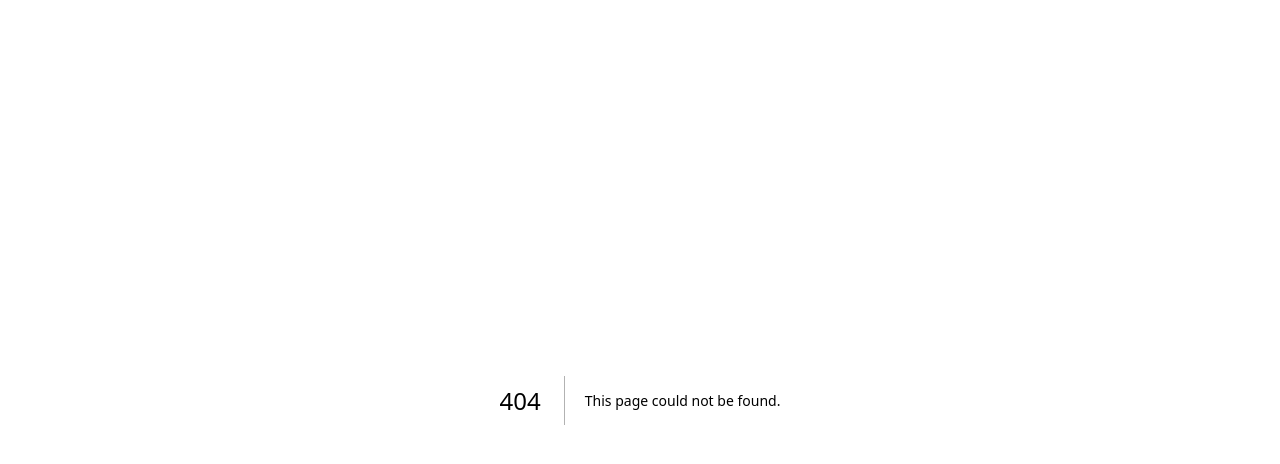
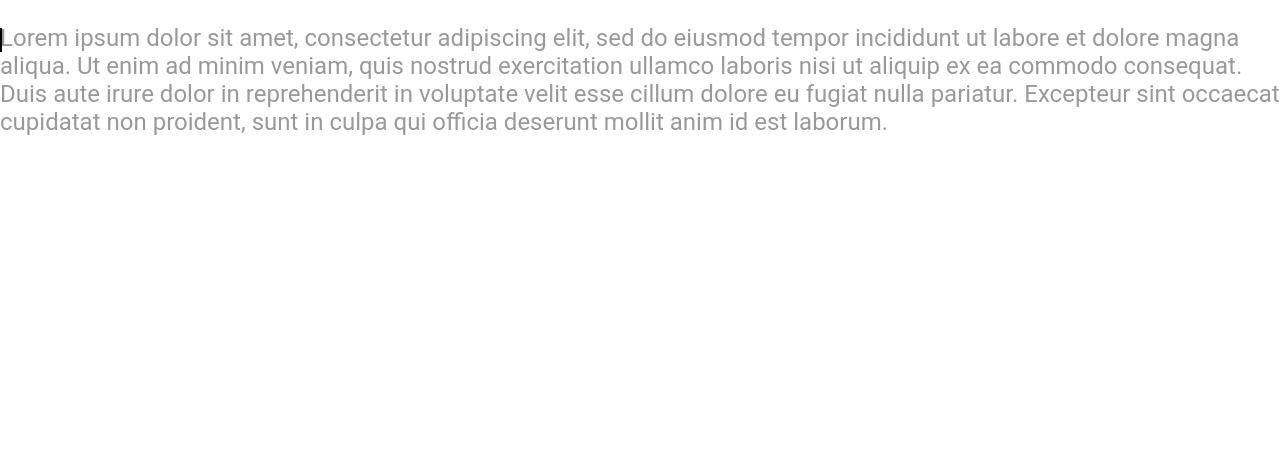
Before and after one commit to eyal-sasson/typer, a Next.js app: page /typer in a window 1280 px wide. Before the commit this address had no page. Shown: the top 464 px of the page. Built offline with nearby package versions, Linux system fonts and the light colour scheme.

Commit message:
Switching to next.js

```diff
--- /dev/null
+++ b/pages/typer.tsx
@@ -0,0 +1,101 @@
+import React from 'react';
+import styles from '../styles/typer.module.css';
+
+const PLACEHOLDER = "Lorem ipsum dolor sit amet, consectetur adipiscing elit, sed do eiusmod tempor incididunt ut labore et dolore magna aliqua. Ut enim ad minim veniam, quis nostrud exercitation ullamco laboris nisi ut aliquip ex ea commodo consequat. Duis aute irure dolor in reprehenderit in voluptate velit esse cillum dolore eu fugiat nulla pariatur. Excepteur sint occaecat cupidatat non proident, sunt in culpa qui officia deserunt mollit anim id est laborum.";
+
+type TyperState = {
+    text: string[][];
+    typed: string[][];
+}
+
+export default class App extends React.Component {
+  render() {
+    return (
+      <div className="App">
+        <Typer />
+      </div>
+    );
+  }
+}
+
+class Typer extends React.Component {
+
+    listening = false;
+    state: TyperState
+
+    constructor(props: any) {
+        super(props);
+        this.state = {
+            text: this.getText(),
+            typed: [[]],
+        };
+    }
+    componentDidMount() {
+        if (!this.listening) {
+            document.addEventListener("keydown", ev => this.onType(ev));
+            this.listening = true;
+        }
+    }
+    getText() {
+        return PLACEHOLDER.split(" ").map(word => [...word.split(""), " "]);
+    }
+    onType(ev: KeyboardEvent) {
+        const { typed } = this.state,
+            key = ev.key;
+        if (key === " ") {
+            if (typed[typed.length - 1].length !== 0) {
+                typed.push([]);
+            }
+        } else if (key === "Backspace") {
+            const lastWord = typed[typed.length - 1];
+            if (lastWord.length !== 0) {
+                lastWord.pop();
+            } else if (typed.length > 1) {
+                typed.pop();
+            }
+        } else if (key.length === 1) {
+            const word = typed[typed.length - 1];
+            word.push(key)
+        }
+        this.setState({ typed });
+        ev.stopPropagation();
+        ev.preventDefault();
+    }
+    render() {
+        const { text, typed } = this.state;
+        let e = [];
+        const cursor = <span id={styles.cursor} />;
+        for (let [i, word] of text.entries()) {
+            const typedWord = typed[i] || [];
+            let wordE = [];
+            word = word.slice(0, -1);
+            for (const j in word) {
+                const letter = word[j],
+                    typedLetter = typedWord[j];
+                if (typedLetter === letter) {
+                    wordE.push(<span className={styles.correct}>{letter}</span>);
+                } else if (typedLetter) {
+                    wordE.push(<span className={styles.incorrect}>{letter}</span>);
+                }
+            }
+            const excess = typedWord.slice(word.length);
+            for (const j in excess) {
+                wordE.push(<span className={styles.incorrect}>{excess[j]}</span>);
+            }
+            if (i == typed.length - 1) {
+                wordE.push(cursor);
+            }
+            const untyped = word.slice(typedWord.length);
+            for (const j in untyped) {
+                wordE.push(<span>{untyped[j]}</span>);
+            }
+            e.push(<span>{wordE} </span>);
+        }
+
+        return (
+            <div id="typer">
+            <pre id={styles.text}>{e}</pre>
+            </div>
+        );
+    }
+}
--- a/styles/globals.css
+++ b/styles/globals.css
@@ -15,7 +15,7 @@ a {
   box-sizing: border-box;
 }
 
-@media (prefers-color-scheme: dark) {
+/* @media (prefers-color-scheme: dark) {
   html {
     color-scheme: dark;
   }
@@ -23,4 +23,4 @@ a {
     color: white;
     background: black;
   }
-}
+} */
--- /dev/null
+++ b/styles/typer.module.css
@@ -0,0 +1,20 @@
+#text {
+    font-size: 1.5em;
+    font-family: 'Roboto', sans-serif;
+    white-space: pre-wrap;
+    color: rgba(0, 0, 0, 0.4);
+}
+.correct {
+    color: #000;
+}
+.incorrect {
+    color: #f00;
+    text-decoration: underline;
+}
+#cursor {
+    position: absolute;
+    width: 2px;
+    height: 1em;
+    background-color: #000;
+    margin-top: 0.15em;
+}
--- a/tsconfig.json
+++ b/tsconfig.json
@@ -1,6 +1,6 @@
 {
   "compilerOptions": {
-    "target": "es5",
+    "target": "es6",
     "lib": ["dom", "dom.iterable", "esnext"],
     "allowJs": true,
     "skipLibCheck": true,
```
Also changed, not shown: pages/index.tsx (+2 -63 lines).
